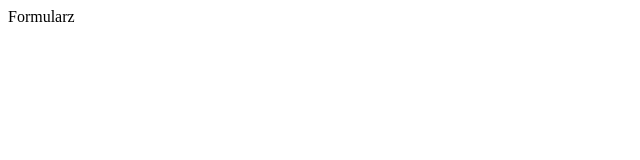
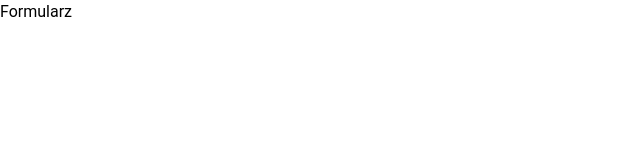
Before and after one commit to JakGin/formularz, a Vue app in the folder frontend/: page / in a window 1280 px wide. Shown: the top 160 px of the page, without its empty margins (0-640 px from the left). Built offline with nearby package versions, Linux system fonts and the light colour scheme.

Commit message:
Add vuetify

```diff
--- a/frontend/package.json
+++ b/frontend/package.json
@@ -11,7 +11,8 @@
     "type-check": "vue-tsc --build --force"
   },
   "dependencies": {
-    "vue": "^3.4.29"
+    "vue": "^3.4.29",
+    "vuetify": "^3.7.0"
   },
   "devDependencies": {
     "@tsconfig/node20": "^20.1.4",
--- a/frontend/src/main.ts
+++ b/frontend/src/main.ts
@@ -1,4 +1,17 @@
 import { createApp } from 'vue'
+
+// Vuetify
+import 'vuetify/styles'
+import { createVuetify } from 'vuetify'
+import * as components from 'vuetify/components'
+import * as directives from 'vuetify/directives'
+
+// Components
 import App from './App.vue'
 
-createApp(App).mount('#app')
+const vuetify = createVuetify({
+    components,
+    directives,
+})
+
+createApp(App).use(vuetify).mount('#app')
```
Also changed, not shown: 1 other file (tests, documents, lock files or other folders).
